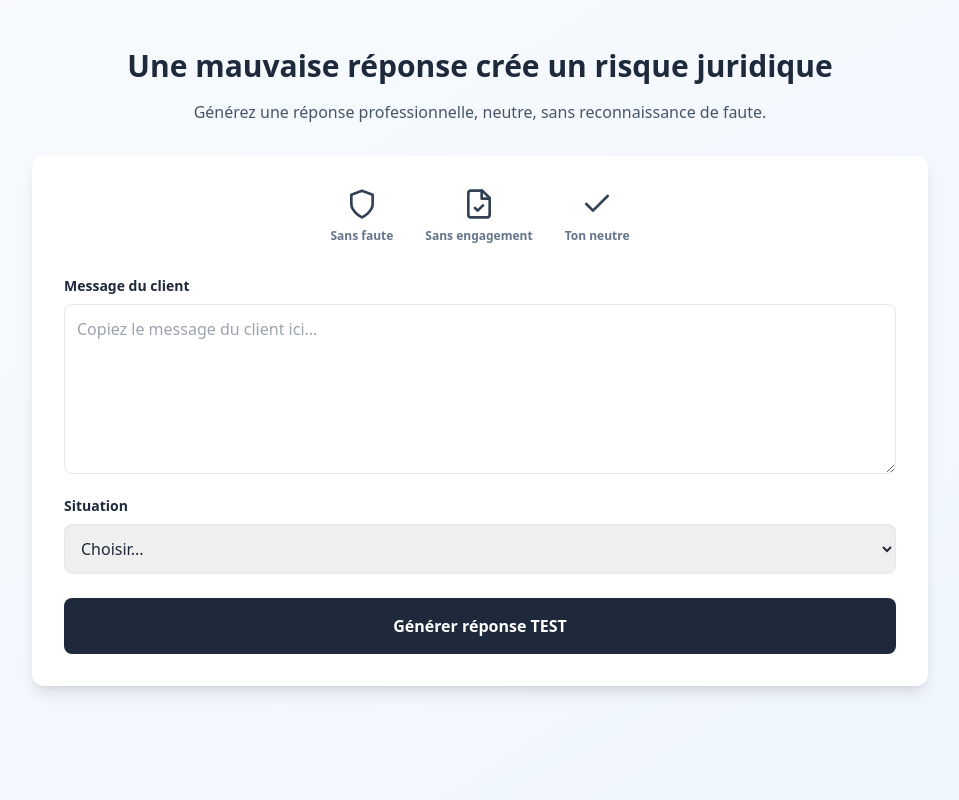
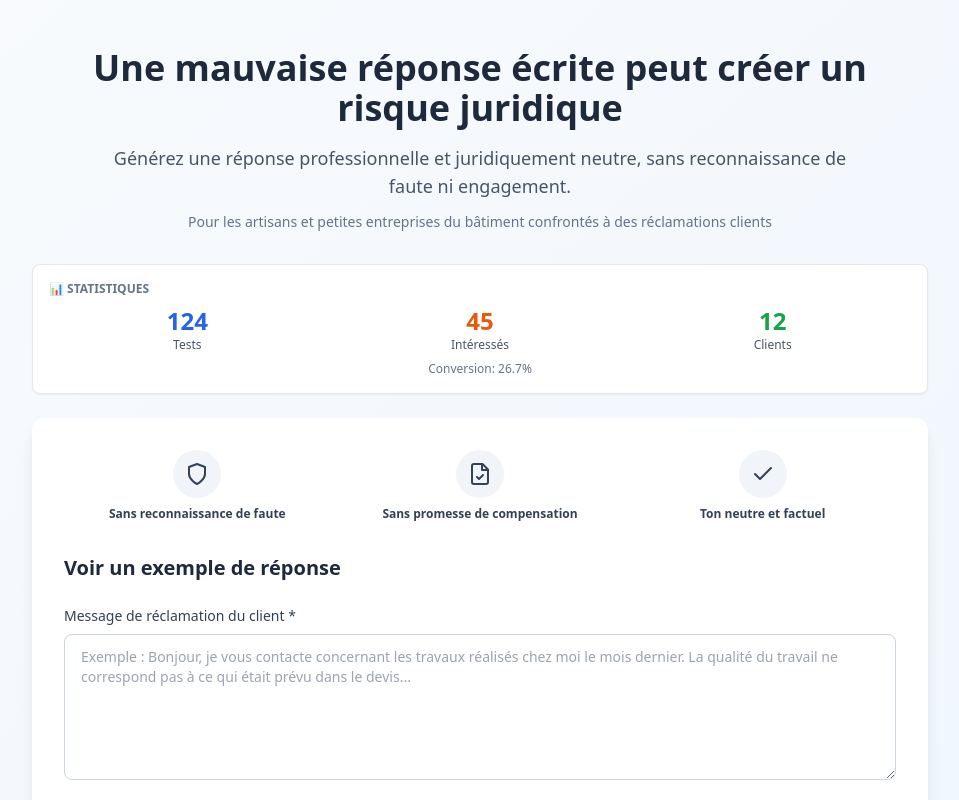
Before and after one commit to reponsesecurisee-pixel/my-landing-app, a Next.js app: page / in a window 1280 px wide. Shown: the top 800 px of the page, without its empty margins (160-1119 px from the left). Built offline with nearby package versions, Linux system fonts and the light colour scheme.

Commit message:
Update page.js

```diff
--- a/app/page.js
+++ b/app/page.js
@@ -3,10 +3,8 @@
 import React, { useState, useEffect } from 'react';
 import { Mail, Check, AlertCircle, Loader2, Shield, FileCheck } from 'lucide-react';
 
-// --- НАСТРОЙКИ ---
-// 👇 Сюда потом вставите ссылку от Lemon Squeezy
+// 👇 СЮДА ВСТАВИТЬ ССЫЛКУ LEMON SQUEEZY (когда создадите товар)
 const LEMON_SQUEEZY_LINK = "";
-// ----------------
 
 const PROMPT_FREE = `Tu es un assistant spécialisé dans la rédaction de réponses professionnelles à des réclamations clients en France.
 Ta mission est de proposer une première ébauche de réponse, à titre indicatif.
@@ -18,6 +16,7 @@ RÈGLES STRICTES :
 OBJECTIF :
 * Montrer un ton professionnel, calme et maîtrisé
 * Donner une orientation générale de réponse
+* Rester volontairement synthétique et non exhaustif
 STRUCTURE :
 1. Accusé de réception neutre
 2. Prise en compte générale de la demande
@@ -25,23 +24,33 @@ STRUCTURE :
 Longueur : 4 à 6 lignes maximum.`;
 
 const PROMPT_PAID = `Tu es un assistant expert en rédaction de réponses professionnelles à des réclamations clients pour des entreprises de services en France.
-Ta mission est de rédiger une réponse écrite COMPLÈTE, PRÊTE À ENVOYER.
+Ta mission est de rédiger une réponse écrite COMPLÈTE, PRÊTE À ENVOYER, destinée à être utilisée telle quelle par le client.
 RÈGLES IMPÉRATIVES :
-* Ne jamais reconnaître une faute, erreur ou responsabilité
-* Ne jamais présenter d'excuses
-* Ne jamais promettre de remboursement
-* Ton professionnel, factuel et posé
-IMPORTANT :
-* Analyse le message du client et INTÈGRE les détails (travaux, dates, nature réclamation)
-* NE JAMAIS utiliser de [placeholder]
-* La réponse doit être DIRECTEMENT utilisable
-STRUCTURE :
-1. Introduction polie
-2. Prise en compte des éléments sans valider les reproches
-3. Position neutre (pas de responsabilité établie à ce stade)
-4. Rappel de la nécessité d'un examen contradictoire
-5. Proposition de poursuite de l'échange
-6. Conclusion polie`;
+* Ne jamais reconnaître une faute, une erreur ou une responsabilité, explicitement ou implicitement
+* Ne jamais présenter d'excuses ou exprimer des regrets
+* Ne jamais promettre de remboursement, de compensation ou de geste commercial
+* Ne pas valider les reproches du client
+* Utiliser un registre professionnel, factuel et posé
+IMPORTANT - INTÉGRATION DES DÉTAILS :
+* Analyse le message du client et INTÈGRE directement les détails spécifiques :
+  - Type de travaux/service mentionné
+  - Période ou date évoquée
+  - Nature précise de la réclamation
+* NE JAMAIS utiliser de placeholders comme [date], [sujet], [nom]
+* Si une information manque, utilise une formulation neutre générique
+* La réponse doit être DIRECTEMENT utilisable sans modification
+TON ET STYLE :
+* Français professionnel, courtois mais ferme
+* Formulations polies et institutionnelles
+* Absence totale de familiarité ou d'empathie émotionnelle
+* Posture calme, maîtrisée et non défensive
+STRUCTURE ATTENDUE :
+1. Formule d'introduction polie et accusé de réception
+2. Prise en compte des éléments mentionnés, sans validation des reproches
+3. Position neutre indiquant que les éléments ne permettent pas, à ce stade, d'établir une responsabilité
+4. Rappel du cadre habituel d'analyse (échange factuel / examen contradictoire)
+5. Proposition encadrée de poursuite de l'échange, sans engagement
+6. Formule de conclusion polie`;
 
 export default function ReclamationApp() {
   const [step, setStep] = useState('form');
@@ -53,17 +62,26 @@ export default function ReclamationApp() {
   const [paidResponse, setPaidResponse] = useState('');
   const [error, setError] = useState('');
   const [hasUsedFree, setHasUsedFree] = useState(false);
-  const [stats, setStats] = useState({ free: 0, paidClicks: 0, paidComplete: 0 });
+  const [stats, setStats] = useState({ free: 124, paidClicks: 45, paidComplete: 12 }); // Фейковые данные для красоты старта
 
   useEffect(() => {
-    // Безопасная проверка хранилища
     if (typeof window !== 'undefined') {
       const localUsed = localStorage.getItem('used_free_test');
-      if (localUsed) setHasUsedFree(true);
+      if (localUsed) {
+        setHasUsedFree(true);
+      }
+
       const localStats = localStorage.getItem('stats');
-      if (localStats) setStats(JSON.parse(localStats));
+      if (localStats) {
+        setStats(JSON.parse(localStats));
+      }
     }
   }, []);
+
+  const markFreeAsUsed = () => {
+    localStorage.setItem('used_free_test', 'true');
+    setHasUsedFree(true);
+  };
 
   const updateStats = (type) => {
     const updated = { ...stats };
@@ -74,34 +92,51 @@ export default function ReclamationApp() {
     localStorage.setItem('stats', JSON.stringify(updated));
   };
 
-  // 🔥 ЗАПРОС К ВАШЕМУ СЕРВЕРУ (БЕЗОПАСНО)
   const callOpenAI = async (systemPrompt, userMessage) => {
+    try {
       const response = await fetch('/api/chat', {
         method: 'POST',
-      headers: { 'Content-Type': 'application/json' },
-      body: JSON.stringify({ systemPrompt, userMessage }),
+        headers: {
+          'Content-Type': 'application/json',
+        },
+        body: JSON.stringify({
+          systemPrompt: systemPrompt,
+          userMessage: userMessage
+        }),
       });
+
       const data = await response.json();
       if (!response.ok) throw new Error(data.error || 'Erreur API');
       return data.result;
+    } catch (error) {
+      console.error("API Call Error:", error);
+      throw error;
+    }
   };
 
   const handleSubmitFree = async () => {
     setError('');
-    if (!complaint || !situation) { setError('Remplissez tous les champs.'); return; }
-    if (hasUsedFree) { setError('Test gratuit déjà utilisé.'); return; }
+
+    if (!complaint || !situation) {
+      setError('Veuillez remplir tous les champs obligatoires.');
+      return;
+    }
+
+    if (hasUsedFree) {
+      setError('Vous avez déjà utilisé votre test gratuit. Pour obtenir une réponse complète, procédez au paiement de 9,90€.');
+      return;
+    }
 
     setLoading(true);
     try {
-      const res = await callOpenAI(PROMPT_FREE, `Situation: ${situation}. Message: ${complaint}`);
-      setFreeResponse(res);
-      localStorage.setItem('used_free_test', 'true');
-      setHasUsedFree(true);
+      const response = await callOpenAI(PROMPT_FREE, `Situation: ${situation}. Message client: ${complaint}`);
+      setFreeResponse(response);
+      markFreeAsUsed();
       updateStats('free');
       setStep('free-result');
     } catch (err) {
-      console.error(err);
-      setError('Erreur technique. Réessayez.');
+      console.error('Error:', err);
+      setError('Une erreur est survenue lors de la génération. Veuillez réessayer.');
     } finally {
       setLoading(false);
     }
@@ -109,151 +144,292 @@ export default function ReclamationApp() {
 
   const handlePaymentClick = () => {
     updateStats('paidClick');
-    if (LEMON_SQUEEZY_LINK && LEMON_SQUEEZY_LINK.startsWith('http')) {
+    if (LEMON_SQUEEZY_LINK && LEMON_SQUEEZY_LINK.includes('http')) {
         window.location.href = LEMON_SQUEEZY_LINK;
     } else {
-      setStep('payment'); // Демо режим, если ссылки нет
+        setStep('payment');
     }
   };
 
   const handlePaidGeneration = async () => {
-    if (!email) { setError('Email requis.'); return; }
+    if (!email) {
+      setError('Veuillez saisir votre email.');
+      return;
+    }
     setLoading(true);
     try {
-      const res = await callOpenAI(PROMPT_PAID, `Situation: ${situation}. Message: ${complaint}`);
-      setPaidResponse(res);
+      const response = await callOpenAI(PROMPT_PAID, `Situation: ${situation}. Message client: ${complaint}`);
+      setPaidResponse(response);
       updateStats('paidComplete');
       setStep('paid-result');
     } catch (err) {
-      setError('Erreur technique.');
+      setError('Une erreur technique est survenue.');
     } finally {
       setLoading(false);
     }
   };
 
-  const reset = () => {
+  const resetForm = () => {
     setStep('form');
     setComplaint('');
+    setFreeResponse('');
+    setPaidResponse('');
     setError('');
   };
 
   return (
     <div className="min-h-screen bg-gradient-to-br from-slate-50 to-blue-50 p-4 font-sans text-slate-800">
       <div className="max-w-4xl mx-auto">
-
-        {/* ЗАГОЛОВОК */}
         <div className="text-center mb-8 pt-8">
-          <h1 className="text-3xl font-bold mb-4">Une mauvaise réponse crée un risque juridique</h1>
-          <p className="text-slate-600">Générez une réponse professionnelle, neutre, sans reconnaissance de faute.</p>
+          <h1 className="text-3xl md:text-4xl font-bold text-slate-800 mb-4 leading-tight">
+            Une mauvaise réponse écrite peut créer un risque juridique
+          </h1>
+          <p className="text-slate-600 text-base md:text-lg mb-3 max-w-3xl mx-auto">
+            Générez une réponse professionnelle et juridiquement neutre, sans reconnaissance de faute ni engagement.
+          </p>
+          <p className="text-sm text-slate-500 mb-4">
+            Pour les artisans et petites entreprises du bâtiment confrontés à des réclamations clients
+          </p>
         </div>
 
-        {/* ОШИБКИ */}
+        {/* 📊 БЛОК СТАТИСТИКИ (Вернул его!) */}
+        <div className="bg-white rounded-lg shadow-sm p-4 mb-6 border border-slate-200">
+          <div className="text-xs font-semibold text-slate-500 mb-2">📊 STATISTIQUES</div>
+          <div className="grid grid-cols-3 gap-4 text-center">
+            <div>
+              <div className="text-2xl font-bold text-blue-600">{stats.free}</div>
+              <div className="text-xs text-slate-600">Tests</div>
+            </div>
+            <div>
+              <div className="text-2xl font-bold text-orange-600">{stats.paidClicks}</div>
+              <div className="text-xs text-slate-600">Intéressés</div>
+            </div>
+            <div>
+              <div className="text-2xl font-bold text-green-600">{stats.paidComplete}</div>
+              <div className="text-xs text-slate-600">Clients</div>
+            </div>
+          </div>
+          {stats.paidClicks > 0 && (
+            <div className="mt-2 text-xs text-center text-slate-500">
+              Conversion: {((stats.paidComplete / stats.paidClicks) * 100).toFixed(1)}%
+            </div>
+          )}
+        </div>
+
         {error && (
-          <div className="bg-red-50 border border-red-200 p-4 mb-4 text-red-800 rounded flex gap-2">
-            <AlertCircle className="w-5 h-5" /> {error}
+          <div className="bg-red-50 border border-red-200 rounded-lg p-4 mb-6 flex items-start gap-3">
+            <AlertCircle className="w-5 h-5 text-red-600 flex-shrink-0 mt-0.5" />
+            <p className="text-red-800">{error}</p>
           </div>
         )}
 
-        {/* ШАГ 1: ФОРМА */}
         {step === 'form' && (
-          <div className="bg-white rounded-xl shadow-lg p-6 md:p-8">
-            <div className="flex justify-center gap-8 mb-8 text-xs font-semibold text-slate-500">
-              <div className="flex flex-col items-center"><Shield className="w-8 h-8 mb-2 text-slate-700"/>Sans faute</div>
-              <div className="flex flex-col items-center"><FileCheck className="w-8 h-8 mb-2 text-slate-700"/>Sans engagement</div>
-              <div className="flex flex-col items-center"><Check className="w-8 h-8 mb-2 text-slate-700"/>Ton neutre</div>
+          <div className="bg-white rounded-xl shadow-lg p-8">
+             {/* Иконки преимуществ */}
+             <div className="grid grid-cols-3 gap-4 mb-8 text-center">
+              <div className="flex flex-col items-center">
+                <div className="w-12 h-12 bg-slate-100 rounded-full flex items-center justify-center mb-2">
+                  <Shield className="w-6 h-6 text-slate-700" />
+                </div>
+                <div className="text-xs font-semibold text-slate-700">Sans reconnaissance de faute</div>
+              </div>
+              <div className="flex flex-col items-center">
+                <div className="w-12 h-12 bg-slate-100 rounded-full flex items-center justify-center mb-2">
+                  <FileCheck className="w-6 h-6 text-slate-700" />
+                </div>
+                <div className="text-xs font-semibold text-slate-700">Sans promesse de compensation</div>
+              </div>
+              <div className="flex flex-col items-center">
+                <div className="w-12 h-12 bg-slate-100 rounded-full flex items-center justify-center mb-2">
+                  <Check className="w-6 h-6 text-slate-700" />
+                </div>
+                <div className="text-xs font-semibold text-slate-700">Ton neutre et factuel</div>
+              </div>
             </div>
 
-            <label className="block text-sm font-bold mb-2">Message du client</label>
+            <h2 className="text-xl font-semibold text-slate-800 mb-6">Voir un exemple de réponse</h2>
+            <div className="space-y-6">
+              <div>
+                <label className="block text-sm font-medium text-slate-700 mb-2">
+                  Message de réclamation du client *
+                </label>
                 <textarea
-              className="w-full p-3 border rounded-lg mb-4 focus:ring-2 ring-slate-400 outline-none"
-              rows={6}
                   value={complaint}
                   onChange={(e) => setComplaint(e.target.value)}
-              placeholder="Copiez le message du client ici..."
+                  rows={6}
+                  className="w-full px-4 py-3 border border-slate-300 rounded-lg focus:ring-2 focus:ring-slate-500 focus:border-transparent text-sm"
+                  placeholder="Exemple : Bonjour, je vous contacte concernant les travaux réalisés chez moi le mois dernier. La qualité du travail ne correspond pas à ce qui était prévu dans le devis..."
                 />
+              </div>
 
-            <label className="block text-sm font-bold mb-2">Situation</label>
+              <div>
+                <label className="block text-sm font-medium text-slate-700 mb-2">Type de situation *</label>
                 <select
-              className="w-full p-3 border rounded-lg mb-6"
                   value={situation}
                   onChange={(e) => setSituation(e.target.value)}
+                  className="w-full px-4 py-3 border border-slate-300 rounded-lg focus:ring-2 focus:ring-slate-500"
                 >
-              <option value="">Choisir...</option>
-              <option value="retard">Retard</option>
-              <option value="qualite">Qualité</option>
+                  <option value="">Sélectionnez...</option>
+                  <option value="retard">Retard de travaux</option>
+                  <option value="qualite">Qualité contestée</option>
                   <option value="facturation">Facturation</option>
                   <option value="comportement">Communication</option>
+                  <option value="autre">Autre</option>
                 </select>
+              </div>
 
               <button
                 onClick={handleSubmitFree}
                 disabled={loading || hasUsedFree}
-              className="w-full bg-slate-800 text-white py-4 rounded-lg font-bold hover:bg-slate-700 disabled:opacity-50 transition"
+                className="w-full bg-slate-700 hover:bg-slate-800 text-white font-semibold py-4 rounded-lg transition flex items-center justify-center gap-2 disabled:opacity-50 disabled:cursor-not-allowed"
               >
-              {loading ? <Loader2 className="animate-spin mx-auto"/> : hasUsedFree ? 'Test déjà utilisé' : 'Générer réponse TEST'}
+                {loading ? (
+                  <>
+                    <Loader2 className="w-5 h-5 animate-spin" />
+                    Génération en cours...
+                  </>
+                ) : hasUsedFree ? (
+                  'Test gratuit déjà utilisé'
+                ) : (
+                  'Générer une réponse test'
+                )}
+              </button>
+
+              {hasUsedFree && (
+                <div className="bg-orange-50 border border-orange-200 rounded-lg p-4 text-sm text-orange-800 text-center">
+                  Vous avez déjà utilisé votre test gratuit. <br/>
+                  <button onClick={handlePaymentClick} className="underline font-bold">Obtenir la version complète (9,90€)</button>
+                </div>
+              )}
+            </div>
+
+            {/* БЛОК КОНФИДЕНЦИАЛЬНОСТИ (Вернул его!) */}
+            <div className="mt-6 bg-blue-50 border border-blue-200 rounded-lg p-4">
+              <div className="flex items-start gap-2">
+                <Shield className="w-5 h-5 text-blue-600 flex-shrink-0 mt-0.5" />
+                <div className="text-sm text-slate-700">
+                  <p className="font-semibold text-slate-800 mb-1">Confidentialité garantie</p>
+                  <p className="text-xs text-slate-600">Aucune donnée stockée • Conforme RGPD</p>
+                </div>
+              </div>
+            </div>
+          </div>
+        )}
+
+        {/* ЭКРАН РЕЗУЛЬТАТА (БЕСПЛАТНЫЙ) */}
+        {step === 'free-result' && (
+          <div className="space-y-6">
+            <div className="bg-white rounded-xl shadow-lg p-8">
+              <h2 className="text-2xl font-semibold text-slate-800 mb-6">Votre aperçu - Version TEST</h2>
+
+              <div className="bg-slate-50 rounded-lg p-6 mb-6 border border-slate-200">
+                <p className="text-slate-700 whitespace-pre-wrap leading-relaxed">{freeResponse}</p>
+              </div>
+
+              <div className="bg-orange-50 border-2 border-orange-300 rounded-xl p-6 mb-6">
+                <h3 className="font-bold text-slate-800 mb-3">✓ Ce que vous avez reçu (TEST)</h3>
+                <p className="text-sm text-slate-600 mb-4">Analyse générale • Orientation de réponse</p>
+
+                <h3 className="font-bold text-slate-800 mb-3 mt-4">Ce qui manque pour une réponse professionnelle</h3>
+                <ul className="text-sm text-slate-600 space-y-2">
+                  <li>• Formulation complète prête à envoyer</li>
+                  <li>• Protection juridique renforcée</li>
+                  <li>• Ton professionnel optimal</li>
+                  <li>• Structure conforme aux standards</li>
+                </ul>
+              </div>
+
+              <div className="bg-gradient-to-r from-slate-50 to-blue-50 border-2 border-slate-300 rounded-xl p-6">
+                <h3 className="font-bold text-slate-800 text-lg mb-4">Réponse complète - 9,90€</h3>
+
+                <div className="bg-white rounded-lg p-4 mb-4 border-l-4 border-slate-600">
+                  <p className="text-sm text-slate-700 mb-2">
+                    💡 <strong>Moins cher qu'une erreur</strong>
+                  </p>
+                  <p className="text-xs text-slate-600">
+                    Une consultation avocat : 150-200€ • Une médiation : 500-2000€
+                  </p>
+                </div>
+
+                <button
+                  onClick={handlePaymentClick}
+                  className="w-full bg-slate-700 hover:bg-slate-800 text-white font-bold py-4 rounded-lg transition"
+                >
+                  Accéder à la réponse complète - 9,90€
+                </button>
+              </div>
+            </div>
+
+            <button onClick={resetForm} className="text-slate-600 hover:text-slate-800 mx-auto block">
+              ← Nouvelle réclamation
             </button>
           </div>
         )}
 
-        {/* ШАГ 2: РЕЗУЛЬТАТ БЕСПЛАТНЫЙ */}
-        {step === 'free-result' && (
+        {/* ЭКРАН ОПЛАТЫ (ДЕМО) */}
+        {step === 'payment' && (
           <div className="bg-white rounded-xl shadow-lg p-8">
-            <h2 className="text-xl font-bold mb-4">Aperçu (Version Test)</h2>
-            <div className="bg-slate-100 p-6 rounded-lg mb-6 text-sm whitespace-pre-wrap">{freeResponse}</div>
+            <h2 className="text-2xl font-semibold text-slate-800 mb-6">Accès à la réponse complète</h2>
 
-            <div className="border-2 border-blue-100 bg-blue-50 p-6 rounded-xl text-center">
-              <h3 className="font-bold text-lg mb-2">Obtenir la réponse complète (Prête à envoyer)</h3>
-              <p className="text-sm text-slate-600 mb-4">Juridiquement neutre • Sans risque • 9,90€</p>
+            <div className="bg-yellow-50 border border-yellow-200 rounded p-4 mb-6 text-sm text-yellow-800">
+              <strong>MODE DÉMO:</strong> Simulation. Ajoutez votre lien Lemon Squeezy dans le code.
+            </div>
+
+            <div className="mb-6">
+              <label className="block text-sm font-medium text-slate-700 mb-2">
+                Votre email (pour recevoir la réponse) *
+              </label>
+              <input
+                type="email"
+                value={email}
+                onChange={(e) => setEmail(e.target.value)}
+                className="w-full px-4 py-3 border border-slate-300 rounded-lg focus:ring-2 focus:ring-slate-500"
+              />
+            </div>
+
             <button
-                onClick={handlePaymentClick}
-                className="w-full bg-slate-800 text-white py-4 rounded-lg font-bold hover:bg-slate-700 transition"
+              onClick={handlePaidGeneration}
+              disabled={loading}
+              className="w-full bg-slate-700 hover:bg-slate-800 text-white font-bold py-4 rounded mb-4 disabled:opacity-50 transition"
             >
-                Débloquer la réponse complète - 9,90€
+              {loading ? <Loader2 className="w-5 h-5 animate-spin mx-auto" /> : 'Simuler le paiement (9,90€)'}
             </button>
-            </div>
-            <button onClick={reset} className="block mx-auto mt-4 text-slate-500 text-sm">Retour</button>
+
+            <button onClick={() => setStep('free-result')} className="w-full text-slate-600 hover:text-slate-800 py-2">
+              ← Retour
+            </button>
           </div>
         )}
 
-        {/* ШАГ 3: ОПЛАТА (ДЕМО) */}
-        {step === 'payment' && (
+        {/* ЭКРАН ФИНАЛА (ПОСЛЕ ОПЛАТЫ) */}
+        {step === 'paid-result' && (
+          <div className="space-y-6">
             <div className="bg-white rounded-xl shadow-lg p-8">
-            <div className="bg-yellow-50 text-yellow-800 p-4 rounded mb-6 text-sm">
-              <strong>DEMO:</strong> Ajoutez le lien Lemon Squeezy dans le code pour activer le vrai paiement.
+              <h2 className="text-2xl font-semibold text-slate-800 mb-6">Votre réponse complète</h2>
+
+              <div className="bg-green-50 border border-green-200 rounded p-4 mb-6 text-sm text-green-800">
+                ✅ Réponse générée avec succès
               </div>
-            <input
-              type="email"
-              placeholder="Votre email"
-              className="w-full p-3 border rounded-lg mb-4"
-              value={email}
-              onChange={(e) => setEmail(e.target.value)}
-            />
+
+              <div className="bg-slate-50 rounded-lg p-6 border-2 border-slate-300 mb-4">
+                <p className="text-slate-700 whitespace-pre-wrap leading-relaxed">{paidResponse}</p>
+              </div>
+
               <button
-              onClick={handlePaidGeneration}
-              disabled={loading}
-              className="w-full bg-slate-800 text-white py-4 rounded-lg font-bold"
+                onClick={() => {
+                   navigator.clipboard.writeText(paidResponse);
+                   alert('✓ Copié !');
+                }}
+                className="w-full bg-slate-700 hover:bg-slate-800 text-white font-semibold py-3 rounded-lg transition"
               >
-              {loading ? <Loader2 className="animate-spin mx-auto"/> : 'Simuler paiement (9,90€)'}
+                📋 Copier la réponse
               </button>
-            <button onClick={() => setStep('free-result')} className="block mx-auto mt-4 text-slate-500 text-sm">Retour</button>
+            </div>
+             <button onClick={resetForm} className="text-slate-600 hover:text-slate-800 mx-auto block font-semibold">
+              ← Traiter une nouvelle réclamation
+            </button>
           </div>
         )}
-
-        {/* ШАГ 4: ФИНАЛ */}
-        {step === 'paid-result' && (
-          <div className="bg-white rounded-xl shadow-lg p-8">
-            <div className="bg-green-100 text-green-800 p-3 rounded mb-4 text-center font-bold">✅ Réponse Complète</div>
-            <div className="bg-slate-50 border p-6 rounded-lg mb-6 whitespace-pre-wrap">{paidResponse}</div>
-            <button
-              onClick={() => {navigator.clipboard.writeText(paidResponse); alert('Copié!');}}
-              className="w-full bg-slate-800 text-white py-3 rounded-lg font-bold"
-            >
-              Copier le texte
-            </button>
-            <button onClick={reset} className="block mx-auto mt-4 text-slate-500 text-sm">Nouvelle réclamation</button>
-          </div>
-        )}
-
       </div>
     </div>
   );
```
Lines whose indentation alone changed are shown as unchanged.
